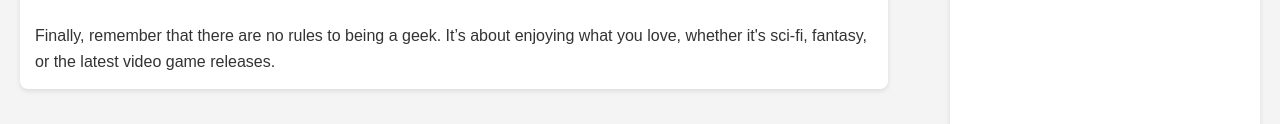
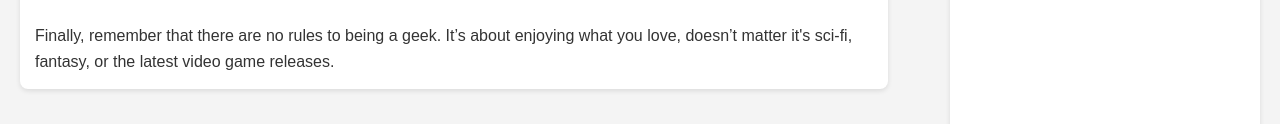
Before and after one commit to DaniTorres2003/geek, a plain HTML site: page index.html in a window 1280 px wide. Shown: the part 4008-4132 px from the top of the page. Drawn offline with Linux system fonts and the light colour scheme; a script that the page names is missing.

Commit message:
Atualizar o index.html

```diff
--- a/index.html
+++ b/index.html
@@ -87,7 +87,7 @@
                 <div class="bg9"></div>
                 <h3>9. Be Yourself</h3>
                 <br>
-                <p>Finally, remember that there are no rules to being a geek. It’s about enjoying what you love, whether it's sci-fi, fantasy, or the latest video game releases.</p>
+                <p>Finally, remember that there are no rules to being a geek. It’s about enjoying what you love, doesn’t matter it's sci-fi, fantasy, or the latest video game releases.</p>
               </div>
               <br>
               <p>The most important thing about becoming a geek is having fun! With these steps, you’ll be a complete geek. Enjoy every discovery!
```
